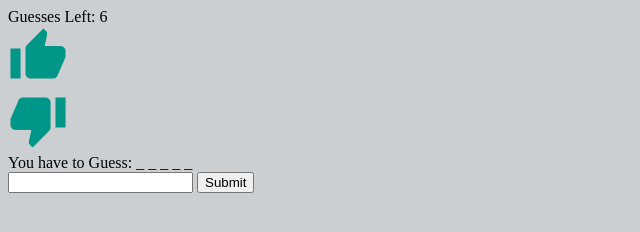
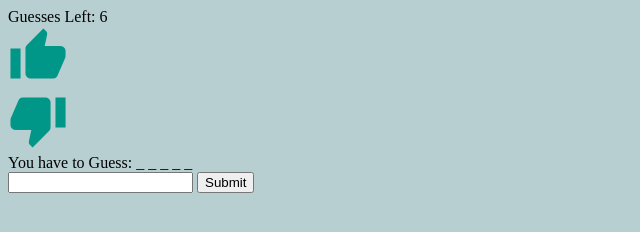
Before and after one commit to ArronJLinton/angular-hangman, a plain HTML site: page index.html in a window 1280 px wide. Shown: the whole page, without its empty margins (0-640 px from the left). Drawn offline with nearby package versions, Linux system fonts and the light colour scheme.

```diff
--- a/style.css
+++ b/style.css
@@ -1,4 +1,4 @@
 
 body {
-    background: rgba(108, 120, 125, 0.35);
+    background: rgba(50, 120, 125, 0.35);
 }
```
